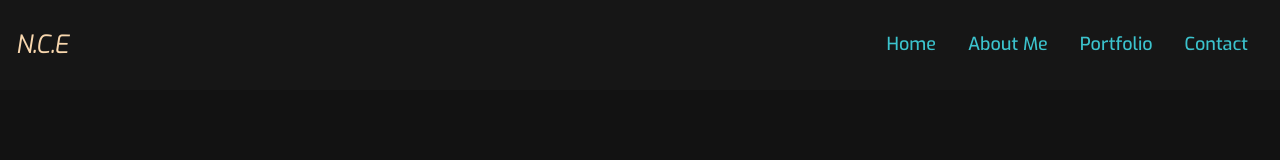
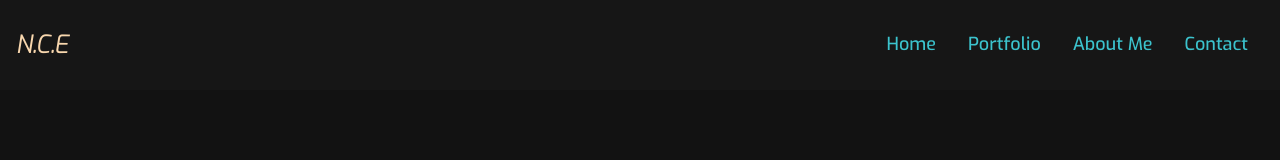
Before and after one commit to AnthonyEmm/nnaemeka-portfolio, a React (Vite) app: page / in a window 1280 px wide. Shown: the top 160 px of the page. Built offline with nearby package versions, Linux system fonts and the light colour scheme; a web font is replaced by a local one.

Commit message:
Reposition the navbar items

```diff
--- a/src/components/NavBar.jsx
+++ b/src/components/NavBar.jsx
@@ -28,13 +28,13 @@ const NavBar = () => {
           </Link>
         </li>
         <li>
-          <Link to="/aboutme" onClick={closeTab}>
-            About Me
+          <Link to="/projects" onClick={closeTab}>
+            Portfolio
           </Link>
         </li>
         <li>
-          <Link to="/projects" onClick={closeTab}>
-            Portfolio
+          <Link to="/aboutme" onClick={closeTab}>
+            About Me
           </Link>
         </li>
         <li>
```
